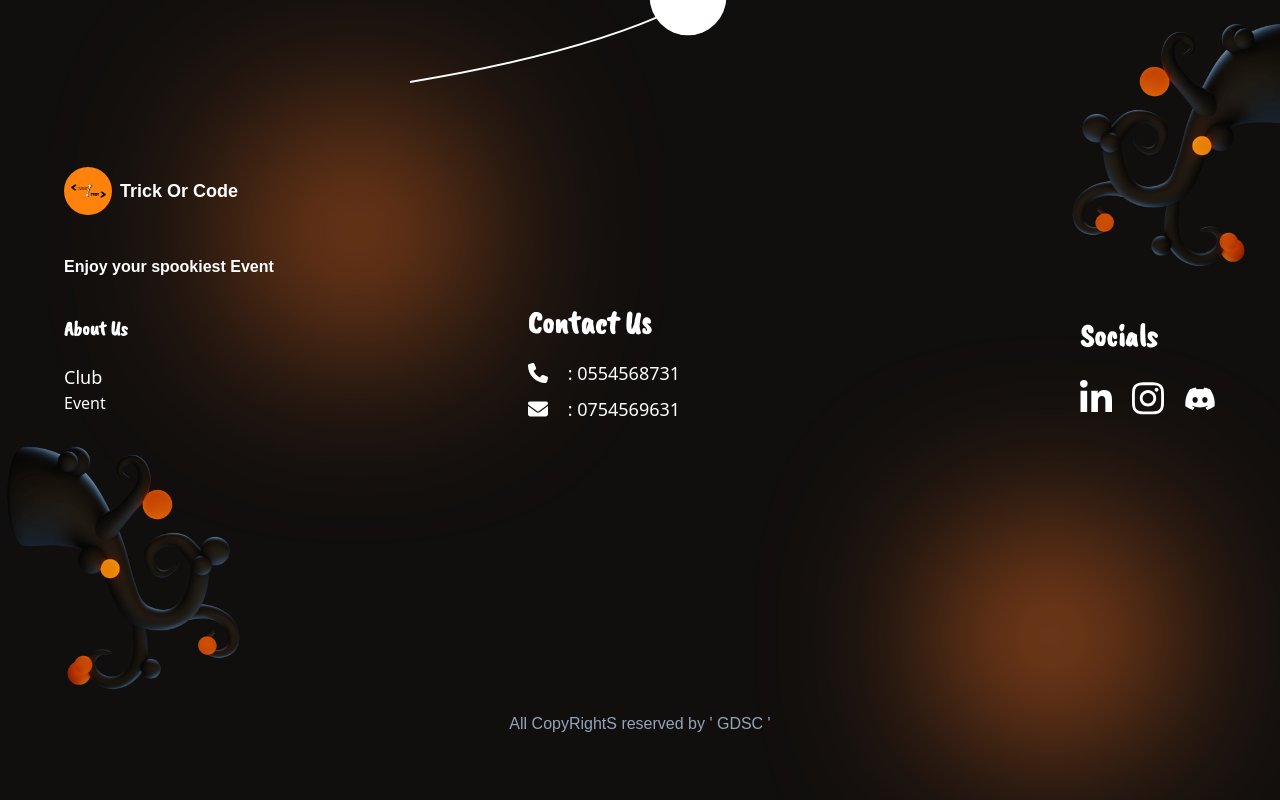
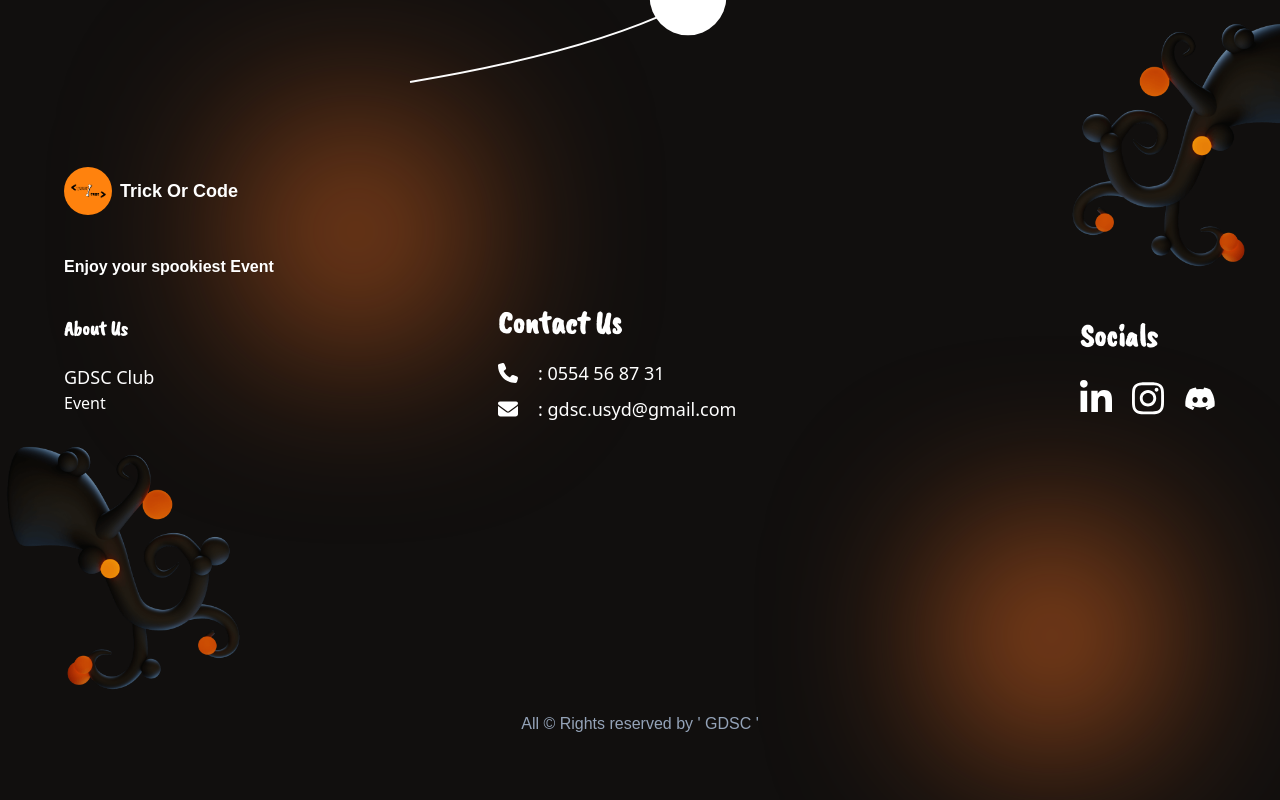
Before and after one commit to fizzyceo/HalloweenT13, a Next.js app: page / in a window 1280 px wide. Shown: the part 6458-7258 px from the top of the page. Built offline with nearby package versions, Linux system fonts and the light colour scheme; a web font is replaced by a local one.

Commit message:
update #5

```diff
--- a/components/Footer.jsx
+++ b/components/Footer.jsx
@@ -30,10 +30,10 @@ const Footer = () => {
           <ul>
             <li className="hover:underline font-sans text-lg">
               <a
-                href="https://www.linkedin.com/company/google-developer-student-club-usthb/"
+                href="https://drive.google.com/file/d/1koPXlFAyJHoYbS07mw1Ga8J5gaCXnALS/view?usp=drivesdk"
                 target="_blank"
               >
-                Club
+                GDSC Club
               </a>
             </li>
             {/**sent em to club canva presentation */}
@@ -52,7 +52,7 @@ const Footer = () => {
         <div className="z-10 flex flex-col gap-5">
           <h1 className="font-bold text-[32px] text-2xl title"> Contact Us</h1>
           <ul className="font-sans flex flex-col gap-2 text-lg">
-            <li className="flex gap-5 flex-row justify-center items-center">
+            <li className="flex gap-5 flex-row  items-center">
               <svg
                 className="fill-white w-5 "
                 xmlns="http://www.w3.org/2000/svg"
@@ -60,7 +60,7 @@ const Footer = () => {
               >
                 <path d="M164.9 24.6c-7.7-18.6-28-28.5-47.4-23.2l-88 24C12.1 30.2 0 46 0 64C0 311.4 200.6 512 448 512c18 0 33.8-12.1 38.6-29.5l24-88c5.3-19.4-4.6-39.7-23.2-47.4l-96-40c-16.3-6.8-35.2-2.1-46.3 11.6L304.7 368C234.3 334.7 177.3 277.7 144 207.3L193.3 167c13.7-11.2 18.4-30 11.6-46.3l-40-96z" />
               </svg>
-              <p>: 0554568731</p>
+              <p>: 0554 56 87 31</p>
             </li>
             <li className="flex gap-5 flex-row justify-center  items-center">
               <svg
@@ -70,7 +70,7 @@ const Footer = () => {
               >
                 <path d="M48 64C21.5 64 0 85.5 0 112c0 15.1 7.1 29.3 19.2 38.4L236.8 313.6c11.4 8.5 27 8.5 38.4 0L492.8 150.4c12.1-9.1 19.2-23.3 19.2-38.4c0-26.5-21.5-48-48-48H48zM0 176V384c0 35.3 28.7 64 64 64H448c35.3 0 64-28.7 64-64V176L294.4 339.2c-22.8 17.1-54 17.1-76.8 0L0 176z" />
               </svg>
-              <p>: 0754569631</p>
+              <p>: gdsc.usyd@gmail.com</p>
             </li>
           </ul>
         </div>
@@ -78,7 +78,10 @@ const Footer = () => {
           <h1 className="font-bold text-[32px] title"> Socials</h1>
           <ul className=" flex flex-row justify-center items-center gap-5  socials">
             <li>
-              <a href="linkedIn">
+              <a
+                href="https://www.linkedin.com/company/gdsc-usyd/"
+                target="_blank"
+              >
                 <svg xmlns="http://www.w3.org/2000/svg" viewBox="0 0 448 512">
                   <path d="M100.28 448H7.4V148.9h92.88zM53.79 108.1C24.09 108.1 0 83.5 0 53.8a53.79 53.79 0 0 1 107.58 0c0 29.7-24.1 54.3-53.79 54.3zM447.9 448h-92.68V302.4c0-34.7-.7-79.2-48.29-79.2-48.29 0-55.69 37.7-55.69 76.7V448h-92.78V148.9h89.08v40.8h1.3c12.4-23.5 42.69-48.3 87.88-48.3 94 0 111.28 61.9 111.28 142.3V448z" />
                 </svg>
@@ -86,7 +89,7 @@ const Footer = () => {
             </li>
             <li>
               {' '}
-              <a href="insta">
+              <a href="https://www.instagram.com/gdsc__usthb/" target="_blank">
                 {' '}
                 <svg xmlns="http://www.w3.org/2000/svg" viewBox="0 0 448 512">
                   <path d="M224.1 141c-63.6 0-114.9 51.3-114.9 114.9s51.3 114.9 114.9 114.9S339 319.5 339 255.9 287.7 141 224.1 141zm0 189.6c-41.1 0-74.7-33.5-74.7-74.7s33.5-74.7 74.7-74.7 74.7 33.5 74.7 74.7-33.6 74.7-74.7 74.7zm146.4-194.3c0 14.9-12 26.8-26.8 26.8-14.9 0-26.8-12-26.8-26.8s12-26.8 26.8-26.8 26.8 12 26.8 26.8zm76.1 27.2c-1.7-35.9-9.9-67.7-36.2-93.9-26.2-26.2-58-34.4-93.9-36.2-37-2.1-147.9-2.1-184.9 0-35.8 1.7-67.6 9.9-93.9 36.1s-34.4 58-36.2 93.9c-2.1 37-2.1 147.9 0 184.9 1.7 35.9 9.9 67.7 36.2 93.9s58 34.4 93.9 36.2c37 2.1 147.9 2.1 184.9 0 35.9-1.7 67.7-9.9 93.9-36.2 26.2-26.2 34.4-58 36.2-93.9 2.1-37 2.1-147.8 0-184.8zM398.8 388c-7.8 19.6-22.9 34.7-42.6 42.6-29.5 11.7-99.5 9-132.1 9s-102.7 2.6-132.1-9c-19.6-7.8-34.7-22.9-42.6-42.6-11.7-29.5-9-99.5-9-132.1s-2.6-102.7 9-132.1c7.8-19.6 22.9-34.7 42.6-42.6 29.5-11.7 99.5-9 132.1-9s102.7-2.6 132.1 9c19.6 7.8 34.7 22.9 42.6 42.6 11.7 29.5 9 99.5 9 132.1s2.7 102.7-9 132.1z" />
@@ -95,7 +98,7 @@ const Footer = () => {
             </li>
             <li>
               {' '}
-              <a href="Discord Community">
+              <a href="https://discord.gg/c5JYm7Vy" target="_blank">
                 <svg
                   className="w-10"
                   xmlns="http://www.w3.org/2000/svg"
@@ -114,7 +117,7 @@ const Footer = () => {
         alt=""
       />
       <h2 className="text-center text-slate-400">
-        All CopyRightS reserved by ' GDSC '
+        All © Rights reserved by ' GDSC '
       </h2>
     </div>
   );
--- a/pages/index.jsx
+++ b/pages/index.jsx
@@ -54,7 +54,7 @@ export default function Home() {
           rel="stylesheet"
         ></link>
         <link rel="preconnect" href="https://fonts.googleapis.com" />
-        <link rel="preconnect" href="https://fonts.gstatic.com" crossorigin />
+        <link rel="preconnect" href="https://fonts.gstatic.com" />
         <link
           href="https://fonts.googleapis.com/css2?family=Caveat+Brush&display=swap"
           rel="stylesheet"
```
